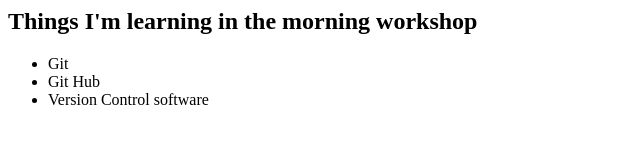
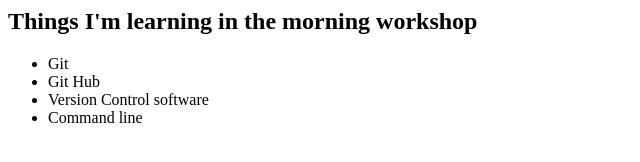
Before and after one commit to gsochieng/robo-patchers, a plain HTML site: page index.html in a window 1280 px wide. Shown: the whole page, without its empty margins (0-640 px from the left). Drawn offline with Linux system fonts and the light colour scheme.

Commit message:
Created a website

```diff
--- a/index.html
+++ b/index.html
@@ -11,6 +11,7 @@
 				<li>Git</li>
 				<li>Git Hub</li>
 				<li>Version Control software</li>
+				<li>Command line</li>
 			</ul>
 		</p>
 	</body>
```
